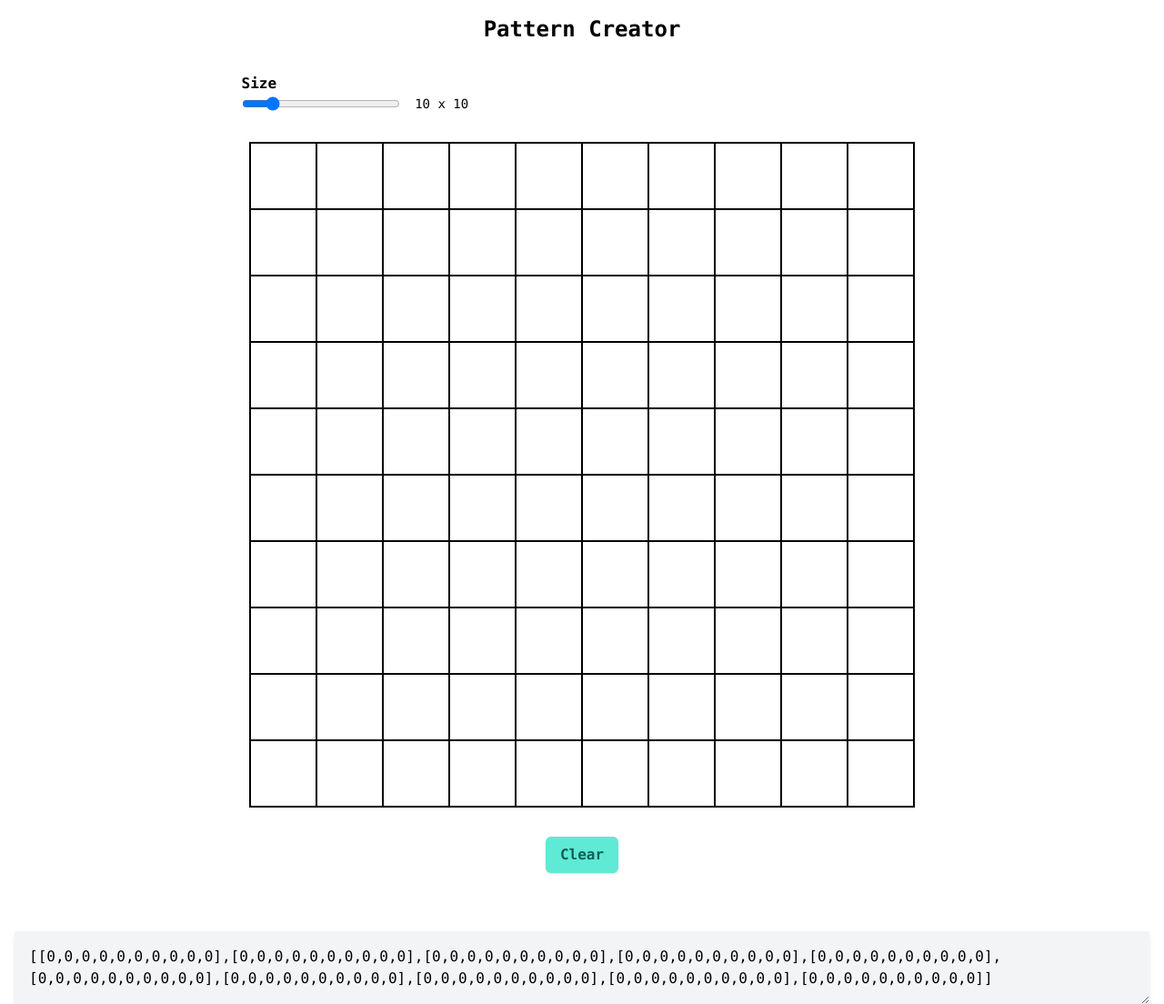
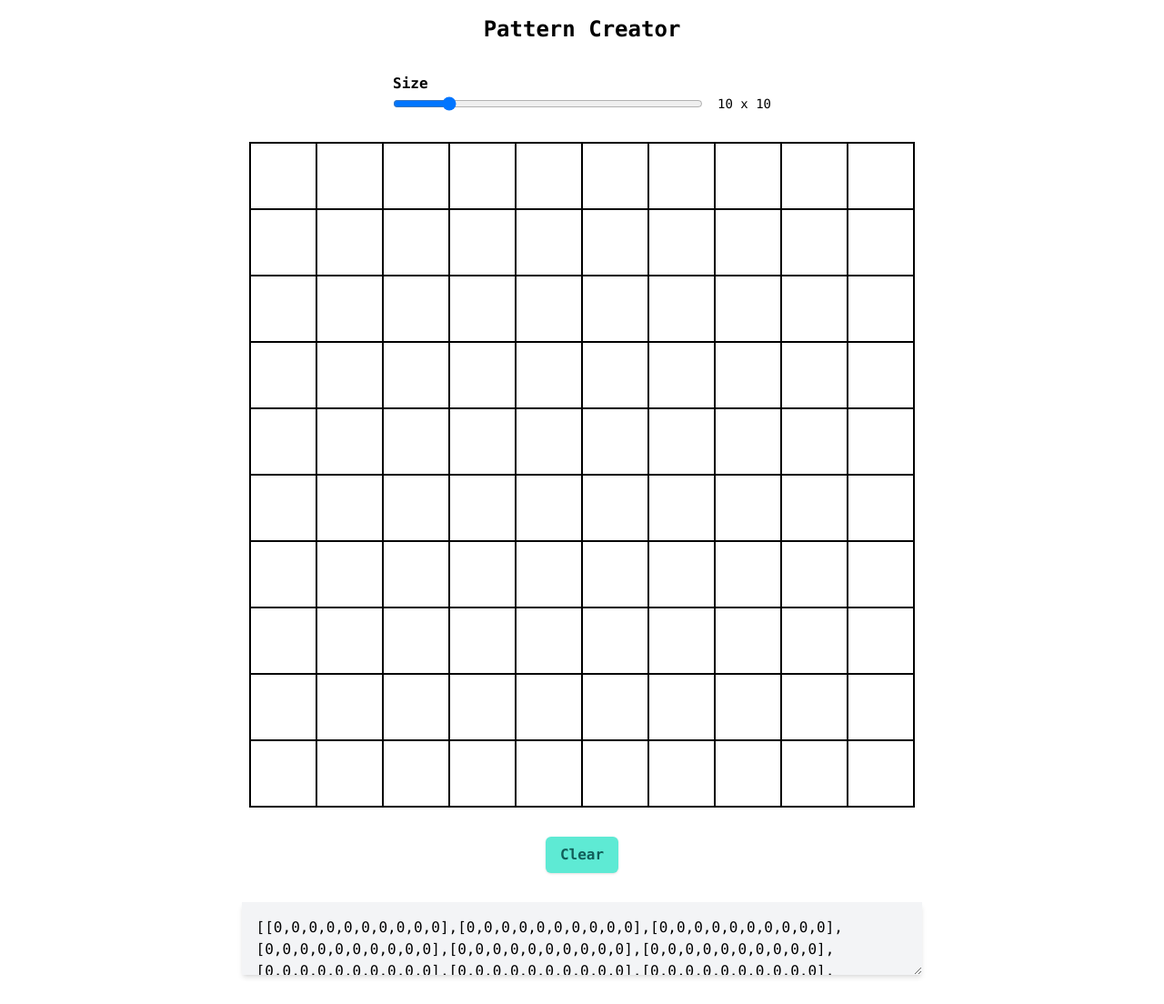
Before and after one commit to opmvpc/pattern-creator, a Vue app: page / in a window 1280 px wide. Shown: the whole page at 91% size. After the commit the page ends 1079 px from the top, so only its background shows below. Built offline with nearby package versions, Linux system fonts and the light colour scheme.

Commit message:
fix layout

```diff
--- a/src/App.vue
+++ b/src/App.vue
@@ -19,18 +19,18 @@ const createBoard = () => {
       <h1 class="text-center font-bold text-2xl">Pattern Creator</h1>
     </header>
     <main class="grid grid-cols-1 gap-8">
-      <div id="board-grid" class="xl:w-3/5">
       <BoardSizeComponent
         :size="size"
         @update:size="(newSize) => (size = parseInt(newSize))"
       ></BoardSizeComponent>
-      </div>
+      <div id="board-grid" class="xl:w-3/5 mx-auto">
         <BoardComponent
           :size="size"
           @board:clear="createBoard()"
           @board:toggle="(index: number) => board.toggleCell(index)"
         ></BoardComponent>
         <CodeComponent :code="board.getCellsJSON()"></CodeComponent>
+      </div>
     </main>
   </div>
 </template>
--- a/src/components/CodeComponent.vue
+++ b/src/components/CodeComponent.vue
@@ -5,5 +5,5 @@ defineProps({
 </script>
 
 <template>
-  <textarea class="p-4 bg-gray-100 shadow-md">{{ code }}</textarea>
+  <textarea class="p-4 bg-gray-100 shadow-md w-full">{{ code }}</textarea>
 </template>
```
Lines whose indentation alone changed are shown as unchanged.
